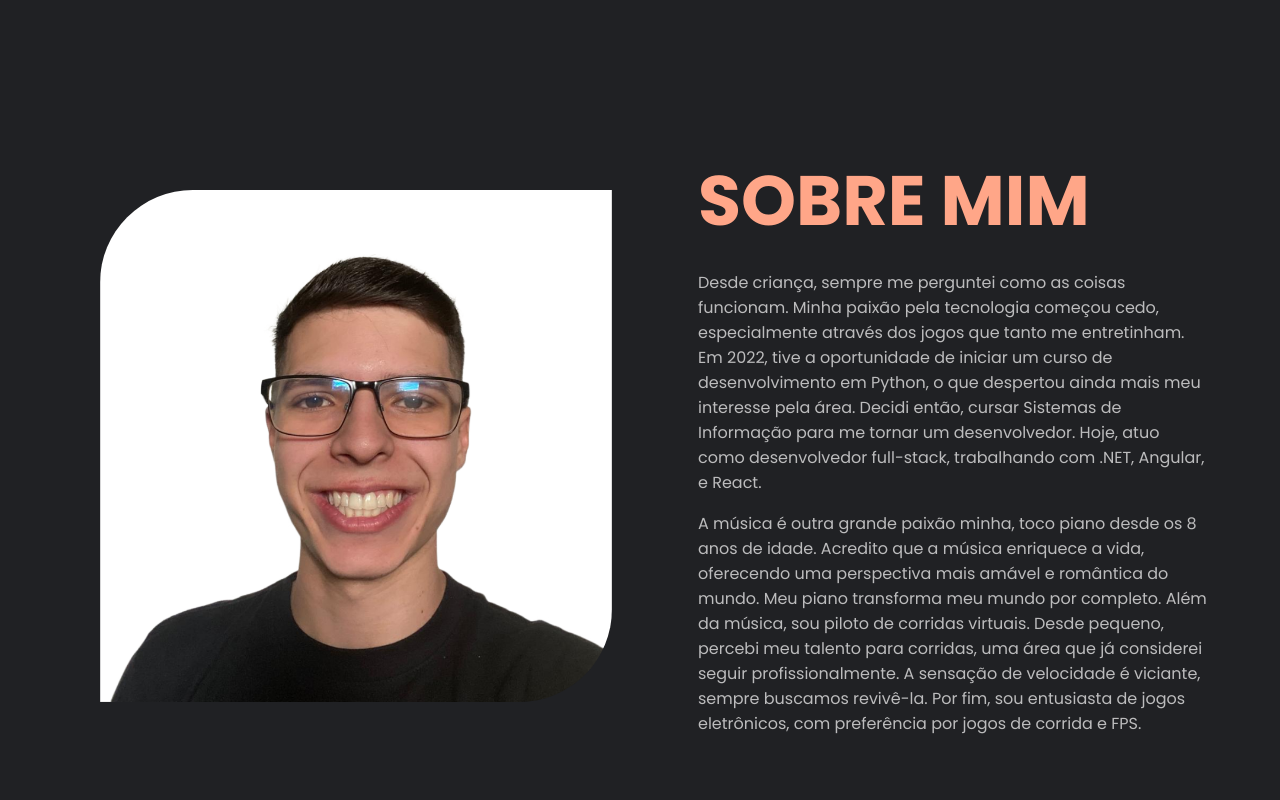
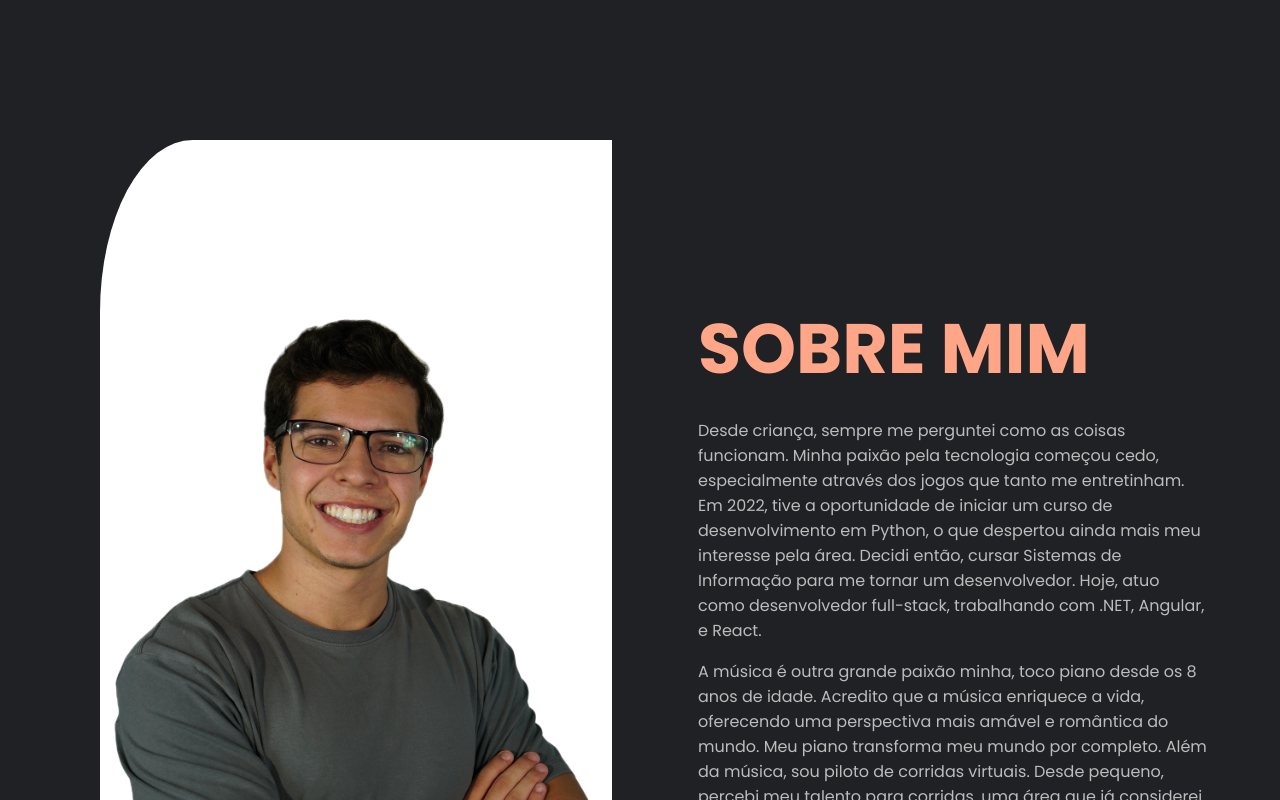
Before and after one commit to theonicoleli/portfolio, an Angular app: page / in a window 1280 px wide. Shown: the part 960-1760 px from the top of the page. Built offline with nearby package versions, Linux system fonts and the light colour scheme.

Commit message:
Alterando imagem do portfolio

```diff
--- a/src/app/pages/index/index.component.html
+++ b/src/app/pages/index/index.component.html
@@ -40,7 +40,7 @@
                 Por fim, sou entusiasta de jogos eletrônicos, com preferência por jogos de corrida e FPS.
             </p>
         </div>
-        <img src="assets/foto_portfolio (2).png" alt="Foto de Théo Nicoleli" data-aos="fade-right" class="mine-foto">
+        <img src="assets/nova_foto_portfolio.png" alt="Foto de Théo Nicoleli" data-aos="fade-right" class="mine-foto">
     </div>
 
     <!-- <section id="featured"  data-aos="fade-right">
```
Also changed, not shown: public/assets/nova_foto_portfolio.png (added).
